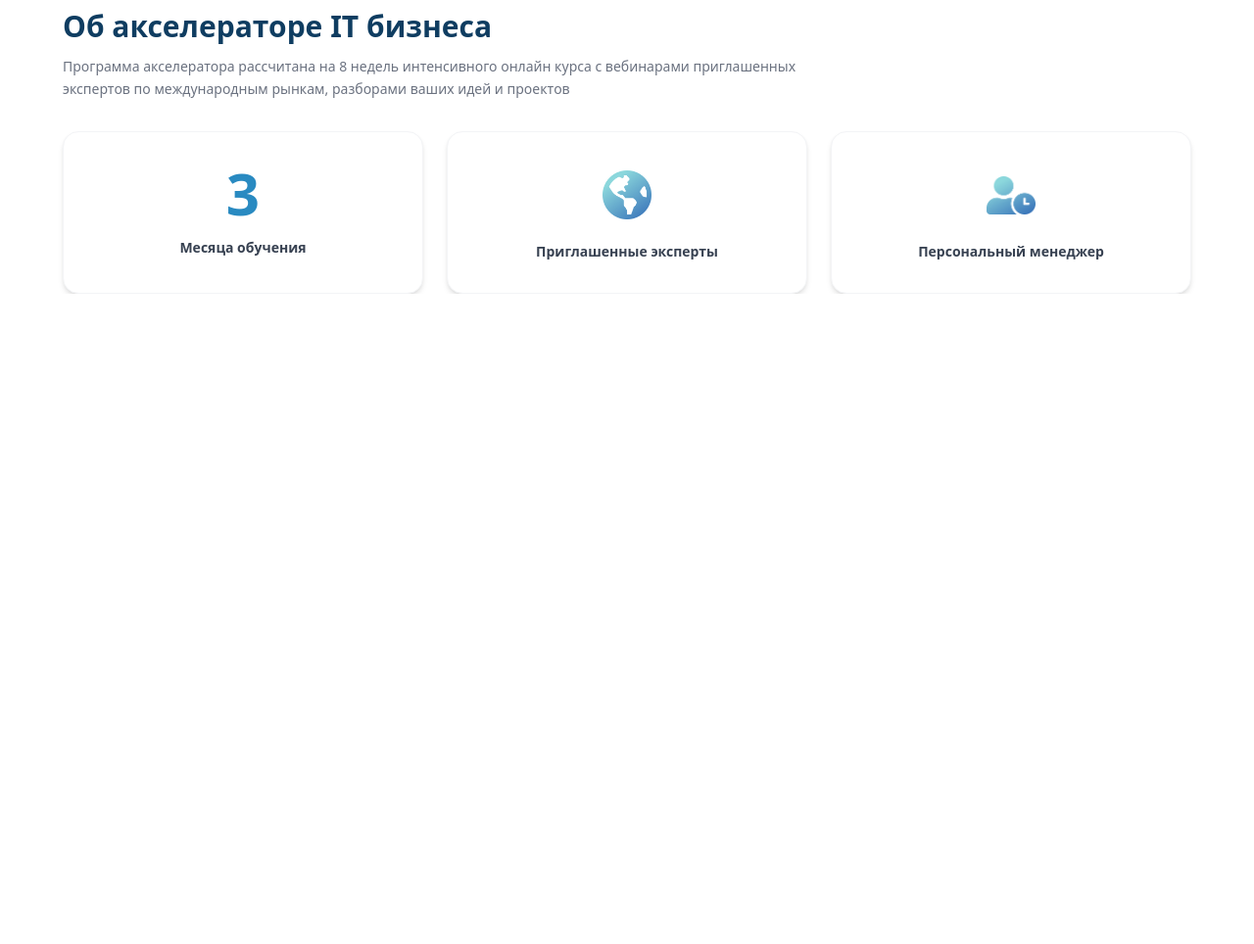
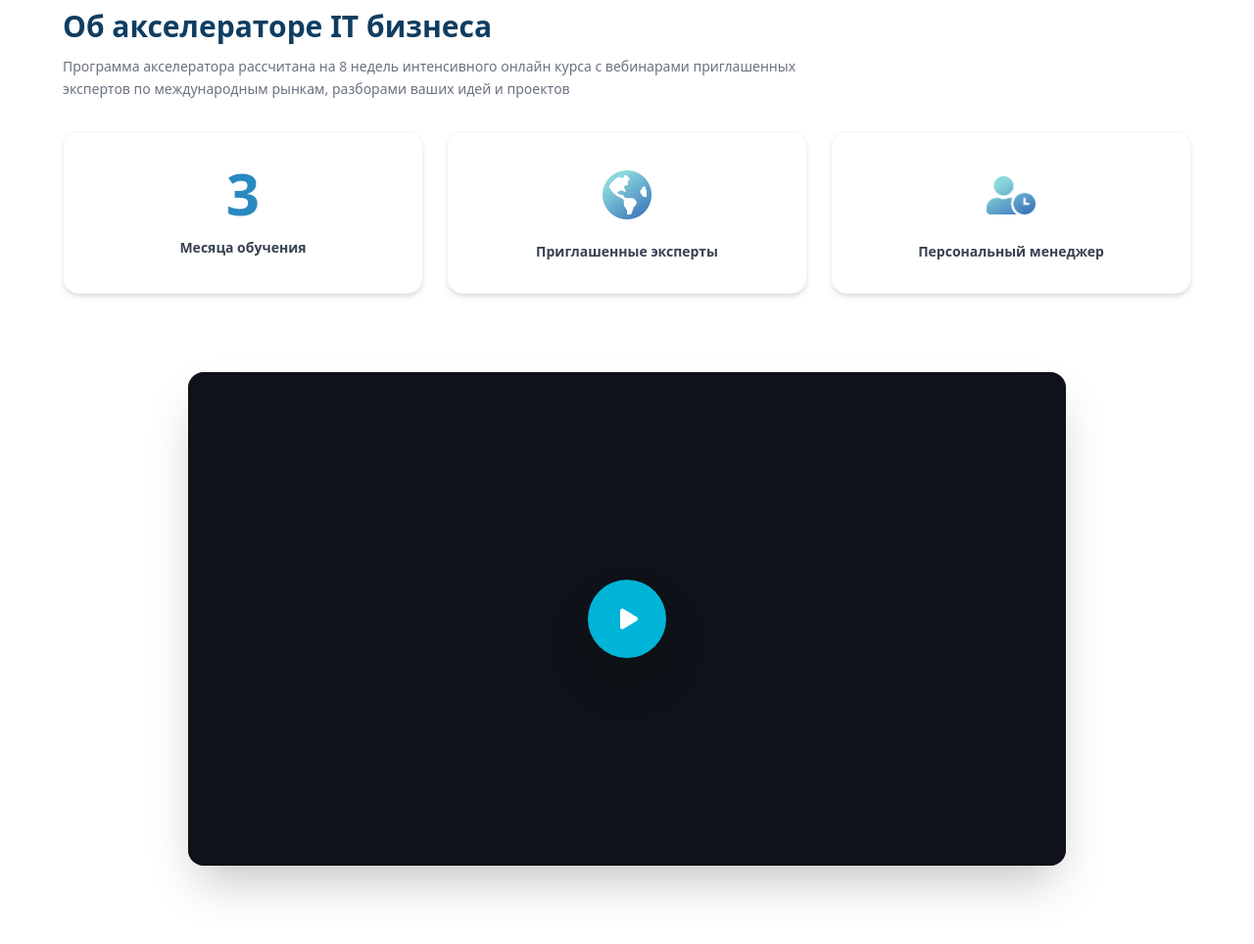
Before and after one commit to mahmudov7/new, a website: page src/index.html in a window 1280 px wide. Shown: the part 3609-4573 px from the top of the page at 98% size. Before the commit the page ends 3909 px from the top, so only its background shows below. Drawn offline with nearby package versions, Linux system fonts and the light colour scheme.

Commit message:
7 section

```diff
--- a/src/index.html
+++ b/src/index.html
@@ -336,6 +336,13 @@
     </section>
 
   </div>
-
+  <section id="video" class="py-20 max-w-7xl mx-auto px-6 text-center">
+    <div class="relative w-full max-w-4xl mx-auto aspect-video bg-gray-900 rounded-2xl overflow-hidden shadow-2xl flex items-center justify-center group cursor-pointer">
+      <img src="/image copy 5.png" alt="Video Preview" class="absolute inset-0 w-full h-full object-cover opacity-60 group-hover:opacity-50 transition">
+      <div class="relative w-20 h-20 bg-brandCyan hover:bg-teal-400 text-white rounded-full flex items-center justify-center shadow-2xl group-hover:scale-110">
+        <i class="fa-solid fa-play text-2xl ml-1"></i>
+      </div>
+    </div>
+  </section>
 </body>
 </html>
```
